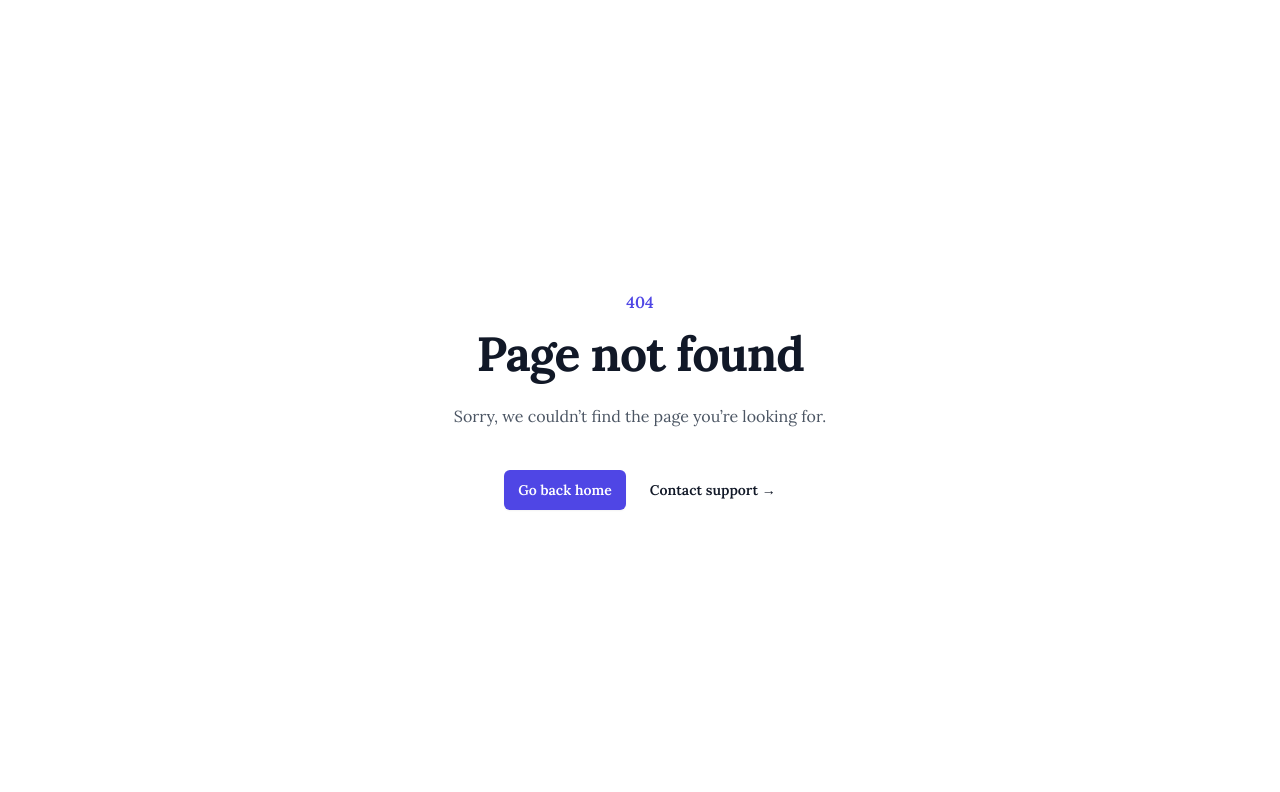
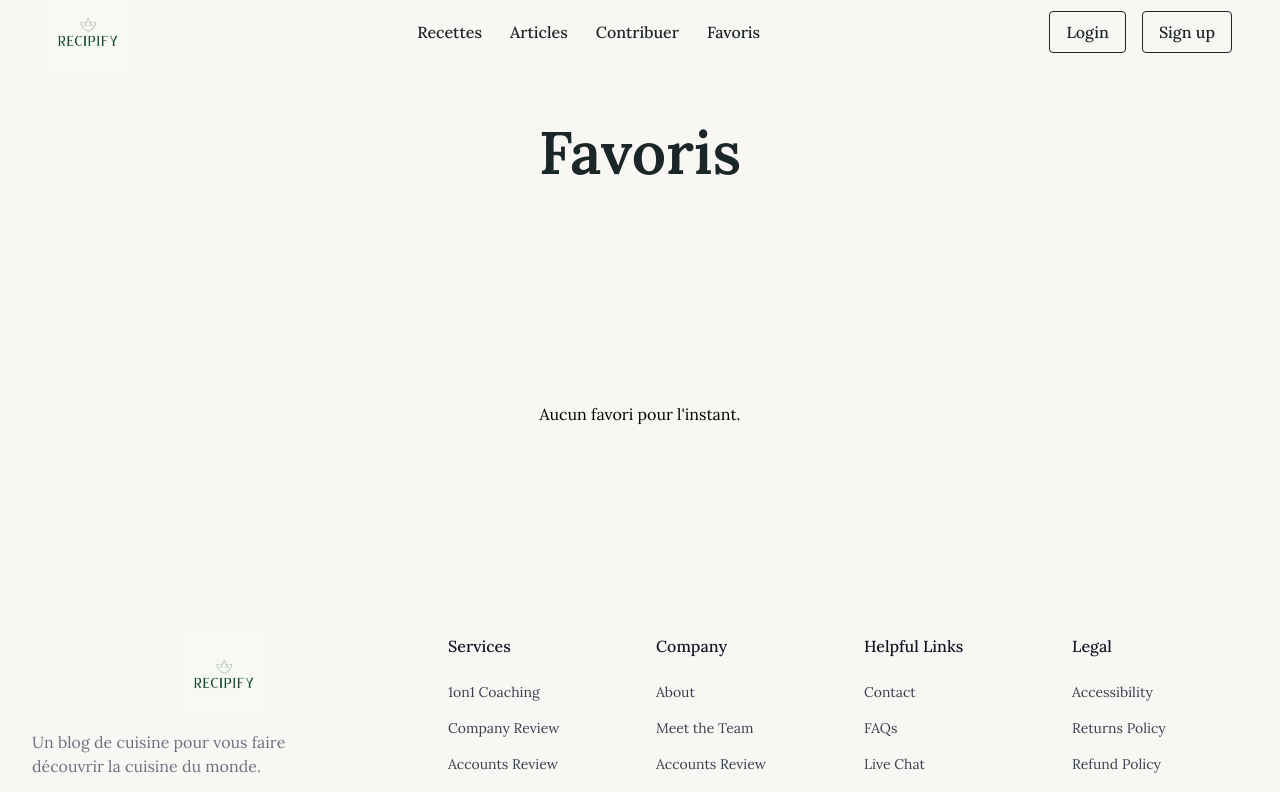
Before and after one commit to QuentinVigier/recipify-vite-react, a React (Vite) app: page /favoris in a window 1280 px wide. Before the commit this address had no page. Shown: the top 792 px of the page. Built offline with nearby package versions, Linux system fonts and the light colour scheme.

Commit message:
Fonction favoris + Corrections de CSS

```diff
--- a/src/Home.tsx
+++ b/src/Home.tsx
@@ -55,7 +55,9 @@ function Home() {
             <button className="w-full px-8 py-4 text-base font-semibold text-center transition duration-200 ease-in border border-[#9c702a] hover:bg-btnColor text-secondary hover:text-white rounde-lg focus:outline-none">Voir plus de recettes</button>
             </NavLink>
           </div>
+          <div>
           <NewsLetter />
+          </div>
           <CompanyLogo />
         </div>
         <div className="flex items-center justify-center">
--- a/src/components/CompanyLogo.tsx
+++ b/src/components/CompanyLogo.tsx
@@ -2,7 +2,7 @@
 
 const CompanyLogo = () => {
     return (
-        <div className="py-24 sm:py-32">
+        <div className="py-24 sm:pb-32">
             <div className="px-6 mx-auto max-w-7xl lg:px-8">
                 <h2 className="text-lg font-semibold leading-8 text-center text-gray-900">
                     Trusted by the world’s most innovative teams
--- a/src/components/Header.tsx
+++ b/src/components/Header.tsx
@@ -4,7 +4,7 @@ import MobileNav from './MobileNav';
 
 const Header = () => {
     const [hideLeft, setHideLeft] = useState("-left-[1000px]");
-    const menuItems = ["recettes", "articles","contribuer","contact"];
+    const menuItems = ["recettes", "articles","contribuer","favoris"];
 
     const onOpen = () => {
         setHideLeft("left-0");
--- a/src/components/RecipeCard.tsx
+++ b/src/components/RecipeCard.tsx
@@ -1,5 +1,7 @@
-import { GoClock } from "react-icons/go"
-import { NavLink } from "react-router-dom"
+import { GoClock } from "react-icons/go";
+import { AiOutlineHeart, AiFillHeart } from "react-icons/ai";
+import { useState, useEffect } from "react";
+import { NavLink } from "react-router-dom";
 
 interface Card {
     id: string,
@@ -20,9 +22,30 @@ interface Recettes {
 }
 
 const RecipeCard = ({ recettes }: Recettes) => {
+    const [favorites, setFavorites] = useState<string[]>([]);
+
+    useEffect(() => {
+        const storedFavorites = JSON.parse(localStorage.getItem('favorites') || '[]');
+        setFavorites(storedFavorites.map((fav: Card) => fav.id));
+    }, []);
+
+    const handleFavoriteClick = (recette: Card) => {
+        let storedFavorites = JSON.parse(localStorage.getItem('favorites') || '[]');
+
+        if (favorites.includes(recette.id)) {
+            storedFavorites = storedFavorites.filter((fav: Card) => fav.id !== recette.id);
+        } else {
+            storedFavorites.push(recette);
+        }
+
+        localStorage.setItem('favorites', JSON.stringify(storedFavorites));
+        setFavorites(storedFavorites.map((fav: Card) => fav.id));
+    };
+
     return (
-        recettes.map((recette: Card) => (
-            <div className="container flex justify-center mx-auto md:justify-start">
+        <>
+            {recettes.map((recette: Card) => (
+                <div className="container flex justify-center mx-auto md:justify-start" key={recette.id}>
                     <div className="max-w-sm">
                         <div className="relative transition duration-500 bg-white rounded-lg shadow-lg hover:shadow-xl">
                             <div className="w-64 h-48 overflow-hidden rounded-t-lg">
@@ -45,11 +68,15 @@ const RecipeCard = ({ recettes }: Recettes) => {
                             <div className="absolute px-4 py-2 bg-white rounded-lg top-2 right-2">
                                 <span className="font-medium">{recette.difficulté}</span>
                             </div>
+                            <div className="absolute cursor-pointer top-2 left-2" onClick={() => handleFavoriteClick(recette)}>
+                                {favorites.includes(recette.id) ? <AiFillHeart className="text-red-500 w-7 h-7" /> : <AiOutlineHeart className="text-red-500 w-7 h-7" />}
                             </div>
                         </div>
                     </div>
-        ))
-    )
+                </div>
+            ))}
+        </>
+    );
 }
 
-export default RecipeCard
+export default RecipeCard;
--- a/src/components/RecipeCardCategory.tsx
+++ b/src/components/RecipeCardCategory.tsx
@@ -1,4 +1,6 @@
 import { GoClock } from "react-icons/go";
+import { AiOutlineHeart, AiFillHeart } from "react-icons/ai";
+import { useState, useEffect } from "react";
 import { NavLink } from "react-router-dom";
 
 interface Recipe {
@@ -20,6 +22,29 @@ interface RecipeProps {
 }
 
 const RecipeCardCategory = ({ item }: RecipeProps) => {
+    const [isFavorite, setIsFavorite] = useState(false);
+
+    useEffect(() => {
+        // Check if the item is already in localStorage
+        const storedFavorites = JSON.parse(localStorage.getItem('favorites') || '[]');
+        setIsFavorite(storedFavorites.some((fav: Recipe) => fav.id === item.id));
+    }, [item.id]);
+
+    const handleFavoriteClick = () => {
+        let storedFavorites = JSON.parse(localStorage.getItem('favorites') || '[]');
+
+        if (isFavorite) {
+            // Remove from favorites
+            storedFavorites = storedFavorites.filter((fav: Recipe) => fav.id !== item.id);
+        } else {
+            // Add to favorites
+            storedFavorites.push(item);
+        }
+
+        localStorage.setItem('favorites', JSON.stringify(storedFavorites));
+        setIsFavorite(!isFavorite);
+    };
+
     return (
         <div className="container flex justify-center mx-auto md:justify-start">
             <div className="max-w-sm">
@@ -29,7 +54,7 @@ const RecipeCardCategory = ({ item }: RecipeProps) => {
                     </div>
                     <div className="px-5 py-6 bg-white rounded-lg">
                         <NavLink to={`/recette/${item.id}`}>
-                        <h1 className="mb-8 text-2xl font-bold text-gray-700 hover:text-gray-900 hover:cursor-pointer">{item.name}</h1>
+                            <h1 className="mb-8 text-2xl font-bold text-gray-700 hover:text-gray-900 hover:cursor-pointer">{item.name}</h1>
                         </NavLink>
                     </div>
 
@@ -44,10 +69,13 @@ const RecipeCardCategory = ({ item }: RecipeProps) => {
                     <div className="absolute px-4 py-2 bg-white rounded-lg top-2 right-2">
                         <span className="font-medium">{item.difficulté}</span>
                     </div>
+                    <div className="absolute cursor-pointer top-2 left-2" onClick={handleFavoriteClick}>
+                        {isFavorite ? <AiFillHeart className="text-red-500 w-7 h-7" /> : <AiOutlineHeart className="text-red-500 w-7 h-7" />}
+                    </div>
                 </div>
             </div>
         </div>
-    )
+    );
 }
 
 export default RecipeCardCategory;
--- a/src/main.tsx
+++ b/src/main.tsx
@@ -9,6 +9,7 @@ import Recettes from './pages/Recettes.tsx';
 import RecipeDetails from './pages/RecipeDetails.tsx';
 import Articles from './pages/Articles.tsx';
 import FormRecette from './pages/FormRecette.tsx';
+import Fav from './pages/Fav.tsx';
 
 const router = createBrowserRouter([
   {
@@ -39,6 +40,10 @@ const router = createBrowserRouter([
   {
     path: "/contribuer",
     element: <FormRecette />,
+  },
+  {
+    path: "/favoris",
+    element: <Fav />,
   }
 ]);
 
--- a/src/pages/Articles.tsx
+++ b/src/pages/Articles.tsx
@@ -39,7 +39,7 @@ const blogData = [
 
 const Articles = () => {
   return (
-    <>
+    <div className="mx-auto max-w-screen-2xl">
     <Header />
     <section className="px-6 py-20 lg:px-12">
     <h1 className="py-10 text-3xl font-semibold text-center capitalize text-secondary sm:text-6xl sm:leading-relaxed">Articles</h1>
@@ -74,7 +74,7 @@ const Articles = () => {
     </article>
     </section>
     <Footer />
-    </>
+    </div>
   )
 }
 
--- /dev/null
+++ b/src/pages/Fav.tsx
@@ -0,0 +1,51 @@
+import { useState, useEffect } from "react";
+import Footer from "../components/Footer";
+import Header from "../components/Header";
+import RecipeCardCategory from "../components/RecipeCardCategory";
+
+interface Recipe {
+    id: string,
+    name: string,
+    img: string,
+    tempsprépa: string,
+    difficulté: string,
+    type: string,
+    région: string,
+    ingrédients: [{ nom: string, quantité: string }],
+    instructions: string,
+    portions: string,
+    conseils: string,
+}
+
+const Fav = () => {
+    const [favorites, setFavorites] = useState<Recipe[]>([]);
+
+    useEffect(() => {
+        // Retrieve favorites from localStorage
+        const storedFavorites = JSON.parse(localStorage.getItem('favorites') || '[]');
+        setFavorites(storedFavorites);
+    }, []);
+
+    return (
+        <div className="mx-auto max-w-screen-2xl">
+            <Header />
+            <h1 className="py-10 text-3xl font-semibold text-center capitalize text-secondary sm:text-6xl sm:leading-relaxed">Favoris</h1>
+            <div className="container mx-auto my-40">
+            <ul className="grid grid-cols-2 gap-8 mt-20 md:grid-cols-3 lg:grid-cols-4 xl:grid-cols-5">
+                {favorites.length > 0 ? (
+                    favorites.map((item) => (
+                        <li key={item.id}>
+                            <RecipeCardCategory item={item} />
+                        </li>
+                    ))
+                ) : (
+                    <p className="text-center col-span-full">Aucun favori pour l'instant.</p>
+                )}
+            </ul>
+                </div>
+            <Footer />
+        </div>
+    );
+}
+
+export default Fav;
--- a/src/styles.css
+++ b/src/styles.css
@@ -691,6 +691,10 @@ video {
   left: 0px;
 }
 
+.left-2 {
+  left: 0.5rem;
+}
+
 .right-2 {
   right: 0.5rem;
 }
@@ -729,6 +733,10 @@ video {
 
 .col-span-2 {
   grid-column: span 2 / span 2;
+}
+
+.col-span-full {
+  grid-column: 1 / -1;
 }
 
 .col-start-2 {
@@ -813,6 +821,11 @@ video {
 .my-4 {
   margin-top: 1rem;
   margin-bottom: 1rem;
+}
+
+.my-40 {
+  margin-top: 10rem;
+  margin-bottom: 10rem;
 }
 
 .mb-10 {
@@ -1174,6 +1187,10 @@ video {
   transform: none;
 }
 
+.cursor-pointer {
+  cursor: pointer;
+}
+
 .touch-auto {
   touch-action: auto;
 }
@@ -1670,10 +1687,6 @@ video {
 
 .gap-8 {
   gap: 2rem;
-}
-
-.gap-2 {
-  gap: 0.5rem;
 }
 
 .gap-x-4 {
@@ -3399,6 +3412,10 @@ video {
     padding-bottom: 8rem;
   }
 
+  .sm\:pb-32 {
+    padding-bottom: 8rem;
+  }
+
   .sm\:text-3xl {
     font-size: 1.875rem;
     line-height: 2.25rem;
@@ -3533,6 +3550,10 @@ video {
     flex-shrink: 0;
   }
 
+  .lg\:grid-cols-2 {
+    grid-template-columns: repeat(2, minmax(0, 1fr));
+  }
+
   .lg\:grid-cols-3 {
     grid-template-columns: repeat(3, minmax(0, 1fr));
   }
@@ -3543,10 +3564,6 @@ video {
 
   .lg\:grid-cols-5 {
     grid-template-columns: repeat(5, minmax(0, 1fr));
-  }
-
-  .lg\:grid-cols-2 {
-    grid-template-columns: repeat(2, minmax(0, 1fr));
   }
 
   .lg\:flex-row {
@@ -3584,10 +3601,6 @@ video {
     grid-template-columns: repeat(5, minmax(0, 1fr));
   }
 
-  .xl\:grid-cols-3 {
-    grid-template-columns: repeat(3, minmax(0, 1fr));
-  }
-
   .xl\:px-10 {
     padding-left: 2.5rem;
     padding-right: 2.5rem;
```
Lines whose indentation alone changed are shown as unchanged.
